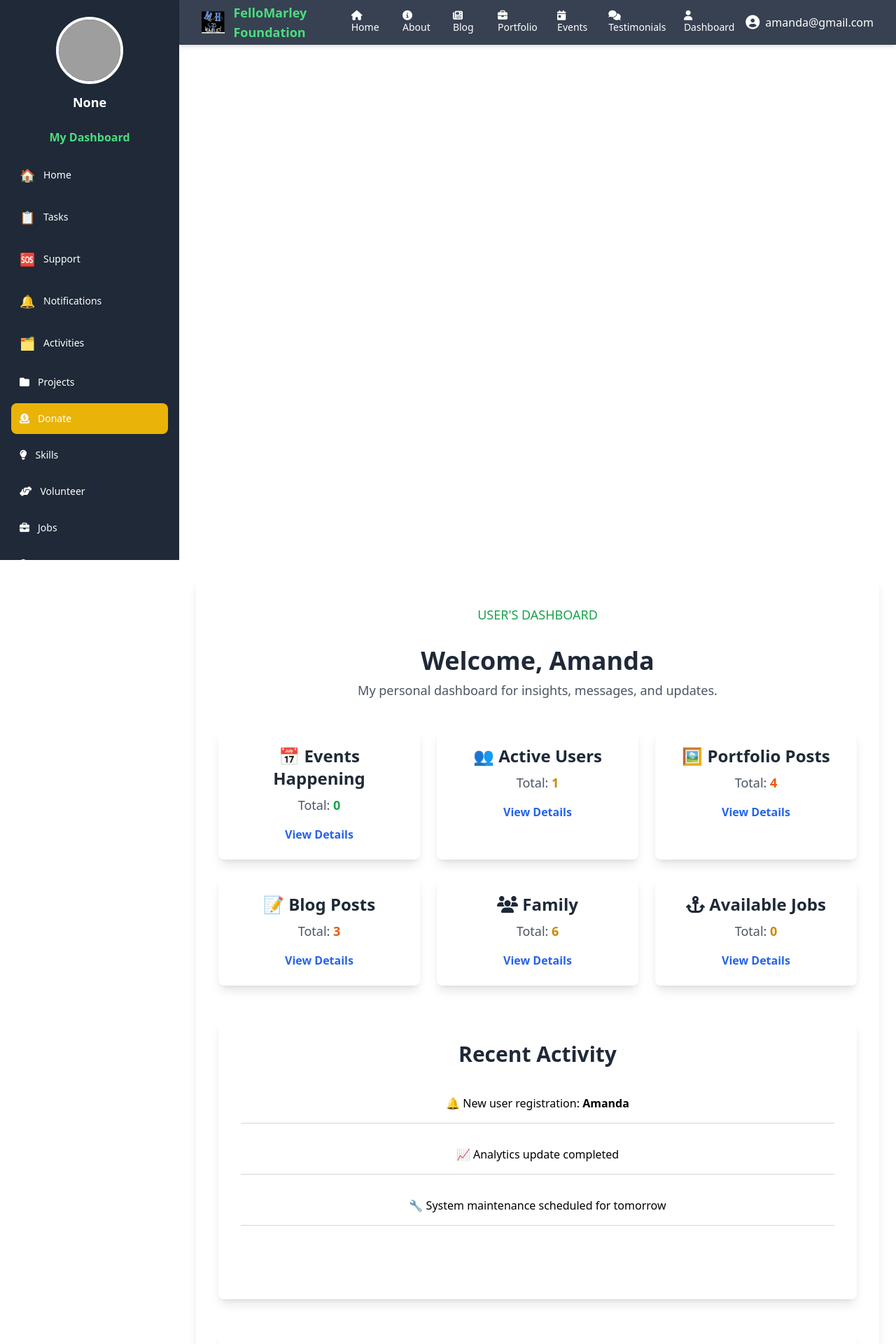
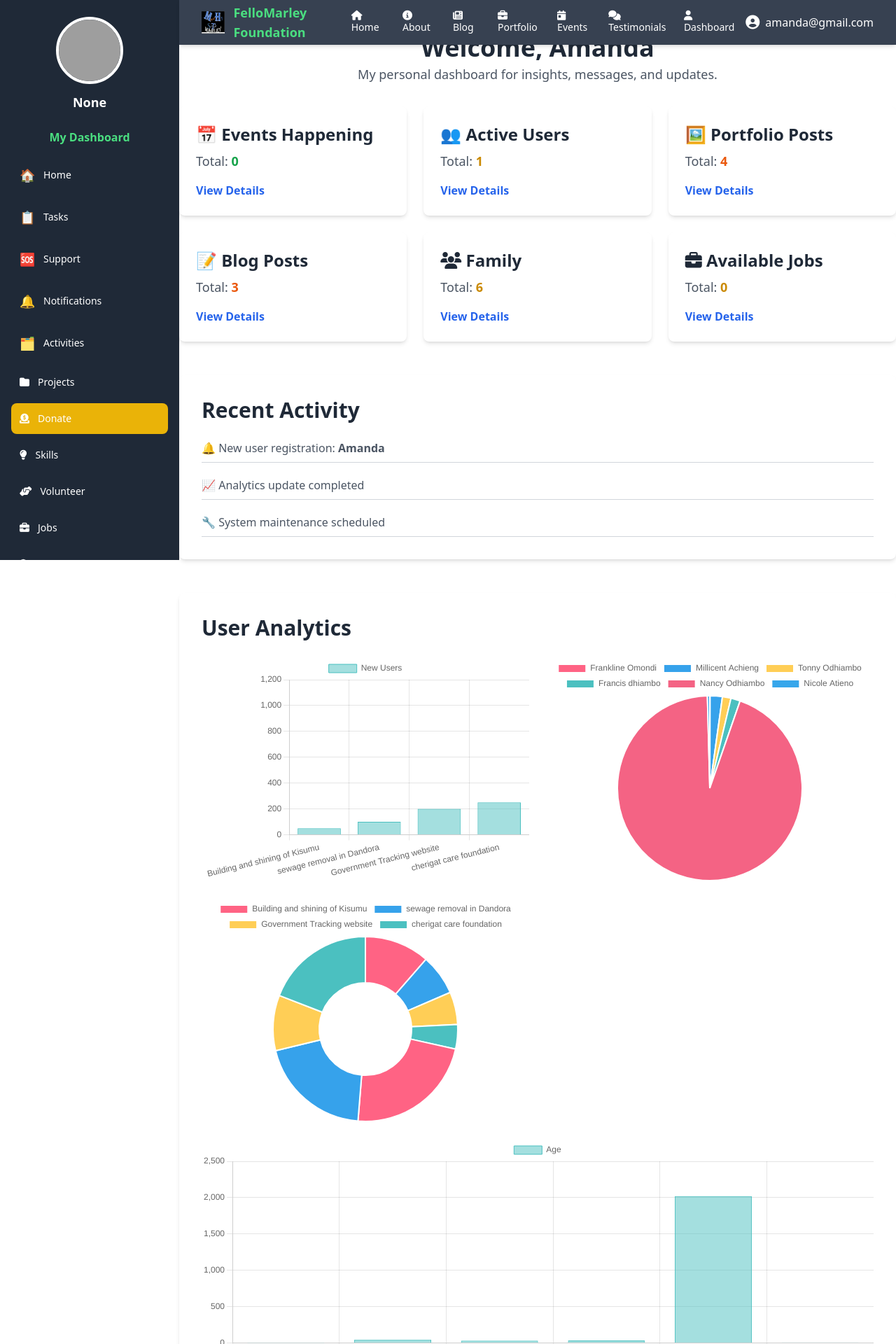
Before and after one commit to Felixngwono/Odhiambo-Felix-personal-website, a Django app: page /index/ in a window 1280 px wide; the page is wider, and only the part inside the window is pictured. Shown: the top 1920 px of that part at 70% size. Run offline with Django 4.2, Linux system fonts and the light colour scheme; a user stored in the database is signed in; data comes from the database, SQL or seed files in the repository; data that the repository does not hold is empty; parts of the project's set-up code (start-up, migrations or seed data) failed here and were passed over; some libraries are stand-ins or nearby versions; grey boxes are pictures that could not be loaded.

Commit message:
StoryTeller

```diff
--- a/Templates/index.html
+++ b/Templates/index.html
@@ -3,228 +3,160 @@
 {% load static %}
 <script src="https://cdn.tailwindcss.com"></script>
 {% include "sidebar.html" %}
-<div class="p-6 sm:ml-64 transition-all duration-300">
-        <div class="bg-white p-8 rounded-lg shadow-lg">
-        <!-- Sidebar Navigation -->
 
-        {% for message in messages %}
-            <p id="messages" class="font-semibold text-lg">{{ message }}</p>
-        {% endfor %}
+<div class="ml-64 w-[calc(100%-16rem)]">
+    <!-- Dashboard Header -->
+    <div class="text-center mt-4">
+        {% if request.user.is_superuser %}
+            <p class="text-green-600 uppercase font-semibold">Admin's Dashboard</p>
+        {% else %}
+            <p class="text-green-600 uppercase font-semibold">User's Dashboard</p>
+        {% endif %}
 
-    <!-- Main Content -->
-     {% if request.user.is_superuser %}
-         <p class=" text-center text-green-600 uppercase mt-2">Admin's Dashboard</p>
-     {% else %}
-         <p class="text-lg text-center uppercase text-green-600 mt-2">User's Dashboard</p>
-     {% endif %}
-<div class="text-center mt-8">
-    <p>
-        <h1 class="text-4xl font-bold text-center text-gray-800">Welcome, {{user}} </h1>
-        <p class="text-lg  text-center text-gray-600 mt-2">My personal dashboard for insights, messages, and updates.</p>
+        <h1 class="text-3xl sm:text-4xl font-bold text-gray-800 mt-2">Welcome, {{ user }}</h1>
+        <p class="text-gray-600 mt-1 text-sm sm:text-lg">My personal dashboard for insights, messages, and updates.</p>
+    </div>
 
-        <!-- Key Performance Indicators (KPIs) Section -->
-         <!-- Key Performance Indicators (KPIs) -->
-    <div class="mt-10 grid grid-cols-1 md:grid-cols-3 gap-6 ">
-        <div class=" p-6 rounded-lg shadow-lg hover:shadow-xl transition transform hover:scale-105">
+    <!-- KPIs Section -->
+    <div class="mt-8 grid grid-cols-1 sm:grid-cols-2 md:grid-cols-3 lg:grid-cols-3 gap-6">
+        <!-- Events -->
+        <div class="p-6 rounded-lg shadow-md hover:shadow-xl transition transform hover:scale-105 bg-white">
             <h3 class="text-2xl font-semibold text-gray-800">📅 Events Happening</h3>
             <p class="text-gray-600 mt-2 text-lg">Total: <span class="font-bold text-green-600">{{ event_count }}</span></p>
             <a href="{% url 'events' %}" class="inline-block mt-4 text-blue-600 font-semibold hover:underline">View Details</a>
         </div>
 
-        <div class=" p-6 rounded-lg shadow-lg hover:shadow-xl transition transform hover:scale-105">
+        <!-- Active Users -->
+        <div class="p-6 rounded-lg shadow-md hover:shadow-xl transition transform hover:scale-105 bg-white">
             <h3 class="text-2xl font-semibold text-gray-800">👥 Active Users</h3>
             <p class="text-gray-600 mt-2 text-lg">Total: <span class="font-bold text-yellow-600">{{ user_count }}</span></p>
-                <a href="{% url "myuser" %}" class="inline-block mt-4 text-blue-600 font-semibold hover:underline">View Details</a>
+            <a href="{% url 'myuser' %}" class="inline-block mt-4 text-blue-600 font-semibold hover:underline">View Details</a>
         </div>
 
-        <div class=" p-6 rounded-lg shadow-lg hover:shadow-xl transition transform hover:scale-105">
+        <!-- Portfolio -->
+        <div class="p-6 rounded-lg shadow-md hover:shadow-xl transition transform hover:scale-105 bg-white">
             <h3 class="text-2xl font-semibold text-gray-800">🖼️ Portfolio Posts</h3>
             <p class="text-gray-600 mt-2 text-lg">Total: <span class="font-bold text-orange-600">{{ Portfolio_count }}</span></p>
             <a href="{% url 'portfolio' %}" class="inline-block mt-4 text-blue-600 font-semibold hover:underline">View Details</a>
         </div>
 
-        <div class=" p-6 rounded-lg shadow-lg hover:shadow-xl transition transform hover:scale-105">
+        <!-- Blog Posts -->
+        <div class="p-6 rounded-lg shadow-md hover:shadow-xl transition transform hover:scale-105 bg-white">
             <h3 class="text-2xl font-semibold text-gray-800">📝 Blog Posts</h3>
             <p class="text-gray-600 mt-2 text-lg">Total: <span class="font-bold text-orange-600">{{ blog_count }}</span></p>
             <a href="{% url 'blog' %}" class="inline-block mt-4 text-blue-600 font-semibold hover:underline">View Details</a>
         </div>
 
-        <div class=" p-6 rounded-lg shadow-lg hover:shadow-xl transition transform hover:scale-105">
-            <h3 class="text-2xl font-semibold text-gray-800"><i class="fa fa-users" aria-hidden="true"></i>
-                Family</h3>
+        <!-- Family -->
+        <div class="p-6 rounded-lg shadow-md hover:shadow-xl transition transform hover:scale-105 bg-white">
+            <h3 class="text-2xl font-semibold text-gray-800"><i class="fa fa-users"></i> Family</h3>
             <p class="text-gray-600 mt-2 text-lg">Total: <span class="font-bold text-yellow-600">{{ sibling_count }}</span></p>
-                <a href="{% url "siblings_list" %}" class="inline-block mt-4 text-blue-600 font-semibold hover:underline">View Details</a>
+            <a href="{% url 'siblings_list' %}" class="inline-block mt-4 text-blue-600 font-semibold hover:underline">View Details</a>
         </div>
-        <div class=" p-6 rounded-lg shadow-lg hover:shadow-xl transition transform hover:scale-105">
-            <h3 class="text-2xl font-semibold text-gray-800"><i class="fa fa-anchor" aria-hidden="true"></i>
 
-                Available Jobs</h3>
+        <!-- Jobs -->
+        <div class="p-6 rounded-lg shadow-md hover:shadow-xl transition transform hover:scale-105 bg-white">
+            <h3 class="text-2xl font-semibold text-gray-800"><i class="fa fa-briefcase"></i> Available Jobs</h3>
             <p class="text-gray-600 mt-2 text-lg">Total: <span class="font-bold text-yellow-600">{{ jobs_count }}</span></p>
-                <a href="{% url "job_list" %}" class="inline-block mt-4 text-blue-600 font-semibold hover:underline">View Details</a>
+            <a href="{% url 'job_list' %}" class="inline-block mt-4 text-blue-600 font-semibold hover:underline">View Details</a>
         </div>
     </div>
 
-        <!-- Recent Activity Section -->
-        <section class="mt-12  p-8 rounded-lg shadow-lg min-h-[400px]">
-            <h2 class="text-3xl font-semibold text-gray-800">Recent Activity</h2>
-            <ul class="mt-6 space-y-4">
-                <li class="border-b border-gray-300 py-4">🔔 New user registration:<strong>  {{user}}</strong> </li>
+    <!-- Recent Activity -->
+    <section class="mt-12 p-6 sm:p-8 rounded-lg shadow-md bg-white">
+        <h2 class="text-2xl sm:text-3xl font-semibold text-gray-800">Recent Activity</h2>
+        <ul class="mt-4 space-y-3 text-gray-600">
+            <li class="border-b border-gray-300 py-2">🔔 New user registration: <strong>{{ user }}</strong></li>
             {% for x in eventhappenings %}
-                <li class="border-b border-gray-300 py-4">💼 New Events Happening:<strong> {{x.eventhappening}} </strong></li>
+            <li class="border-b border-gray-300 py-2">💼 New Event Happening: <strong>{{ x.eventhappening }}</strong></li>
             {% endfor %}
-                <li class="border-b border-gray-300 py-4">📈 Analytics update completed</li>
-                <li class="border-b border-gray-300 py-4">🔧 System maintenance scheduled for tomorrow</li>
+            <li class="border-b border-gray-300 py-2">📈 Analytics update completed</li>
+            <li class="border-b border-gray-300 py-2">🔧 System maintenance scheduled</li>
         </ul>
     </section>
 
-        <!-- Analytics & Graphs Section -->
-        <section id="analytics" class="mt-12  p-8 rounded-lg shadow-lg min-h-[400px]">
-            <h2 class="text-3xl font-semibold text-gray-800">User Analytics</h2>
-            <div class="grid grid-cols-1 md:grid-cols-2 gap-6 mt-6">
-                <div class="h-40">
+    <!-- Analytics Charts -->
+    <section class="mt-12 p-6 sm:p-8 rounded-lg shadow-md bg-white">
+        <h2 class="text-2xl sm:text-3xl font-semibold text-gray-800">User Analytics</h2>
+        <div class="grid grid-cols-1 sm:grid-cols-2 gap-6 mt-6">
+            <div class="h-64 sm:h-80 w-full">
                 <canvas id="userGrowthChart"></canvas>
             </div>
-                <div class="h-40">
+            <div class="h-64 sm:h-80 w-full">
                 <canvas id="trafficPieChart"></canvas>
             </div>
         </div>
-            <div class="grid grid-cols-1 md:grid-cols-2 gap-6 mt-6">
-
-                <div class="h-40">
+        <div class="grid grid-cols-1 sm:grid-cols-2 gap-6 mt-6">
+            <div class="h-64 sm:h-80 w-full">
                 <canvas id="revenueDoughnutChart"></canvas>
             </div>
         </div>
-
-            <div class="h-40">
+        <div class="h-64 sm:h-80 mt-6 w-full">
             <canvas id="eventsVsPortfolioChart"></canvas>
         </div>
-                <!-- Quick Actions -->
+
+        <!-- Quick Action -->
         <div class="mt-6">
-        <a href="{% url 'download_report' %}" target="_blank" class="p-2 bg-green-500 text-white rounded">
-            📄 View Report
-        </a>
+            <a href="{% url 'download_report' %}" target="_blank" class="p-2 bg-green-500 text-white rounded hover:bg-green-600 transition">📄 View Report</a>
         </div>
-
     </section>
-
 
 </div>
 
-<!-- JavaScript Libraries -->
-<script src="https://cdn.jsdelivr.net/npm/chart.js"></script>
-<script src="https://cdn.jsdelivr.net/npm/fullcalendar@5.10.1/main.min.js"></script>
-
-
-        <!-- User Engagement & Support Section -->
-
-</div>
-
-<!-- Chart.js for Analytics -->
+<!-- Chart.js Library -->
 <script src="https://cdn.jsdelivr.net/npm/chart.js"></script>
 <script>
-
-    var ctx1 = document.getElementById('userGrowthChart').getContext('2d');
+    // User Growth Chart
+    const ctx1 = document.getElementById('userGrowthChart').getContext('2d');
     new Chart(ctx1, {
         type: 'bar',
         data: {
-            labels: [
-            {% for portfolio in portfolios %}
-                '{{portfolio.title}}',
-            {% endfor %}
-                ],
+            labels: [{% for portfolio in portfolios %}'{{ portfolio.title }}',{% endfor %}],
             datasets: [{
                 label: 'New Users',
-                data: [50, 100, 200, 250, 300, 500, 600, 700, 800, 900, 1000, 1100],
-                backgroundColor: 'rgba(75, 192, 192, 0.5)',
-                borderColor: 'rgba(75, 192, 192, 1)',
-                borderWidth: 2
+                data: [50,100,200,250,300,500,600,700,800,900,1000,1100],
+                backgroundColor: 'rgba(75,192,192,0.5)',
+                borderColor: 'rgba(75,192,192,1)',
+                borderWidth: 1
             }]
         },
-        options: {
-            responsive: true,
-            maintainAspectRatio: false
-        }
+        options: { responsive:true, maintainAspectRatio:false }
     });
 
-    var ctx2 = document.getElementById('trafficPieChart').getContext('2d');
+    // Traffic Pie Chart
+    const ctx2 = document.getElementById('trafficPieChart').getContext('2d');
     new Chart(ctx2, {
         type: 'pie',
         data: {
-        labels: [
-            {% for sibling in siblings %}
-                '{{ sibling.name }}'{% if not forloop.last %},{% endif %}
-            {% endfor %}
-        ],
-        datasets: [{
-            data: [
-                {% for x in siblings %}
-                    {{ x.age }}{% if not forloop.last %},{% endif %}
-                {% endfor %}
-            ],
-            backgroundColor: ['#ff6384', '#36a2eb', '#ffce56', '#4bc0c0', '#f46384', '#36a6eb', '#ff8e56', '#4b80c0']
-        }]
+            labels: [{% for sibling in siblings %}'{{ sibling.name }}'{% if not forloop.last %},{% endif %}{% endfor %}],
+            datasets:[{data:[{% for x in siblings %}{{ x.age }}{% if not forloop.last %},{% endif %}{% endfor %}],
+            backgroundColor:['#ff6384','#36a2eb','#ffce56','#4bc0c0','#f46384','#36a6eb','#ff8e56','#4b80c0']}]
         },
-    options: {
-        responsive: true,
-        maintainAspectRatio: false
-    }
+        options: { responsive:true, maintainAspectRatio:false }
     });
 
-    var ctx4 = document.getElementById('revenueDoughnutChart').getContext('2d');
+    // Revenue Doughnut
+    const ctx4 = document.getElementById('revenueDoughnutChart').getContext('2d');
     new Chart(ctx4, {
-        type: 'doughnut',
-        data: {
-            labels: [
-            {% for portfolio in portfolios %}
-                '{{portfolio.title}}',
-            {% endfor %}
-                ],
-            datasets: [{
-                data: [40, 25, 20, 15,80,70,34,67],
-                backgroundColor: ['#ff6384', '#36a2eb', '#ffce56']
-            }]
+        type:'doughnut',
+        data:{
+            labels:[{% for portfolio in portfolios %}'{{portfolio.title}}',{% endfor %}],
+            datasets:[{data:[40,25,20,15,80,70,34,67], backgroundColor:['#ff6384','#36a2eb','#ffce56','#4bc0c0']}]
         },
-        options: {
-            responsive: true,
-            maintainAspectRatio: false
-        }
+        options:{responsive:true, maintainAspectRatio:false}
     });
 
-    var ctx5 = document.getElementById('eventsVsPortfolioChart').getContext('2d');
-    new Chart(ctx5, {
-        type: 'bar',
-        data: {
-            labels: [
-            {% for sibling in siblings %}
-                '{{sibling.name}}',
-            {% endfor %}
-                ],
-            datasets: [
-                {
-                    label: 'Age',
-                    data: [
-                    {% for x in siblings %}
-                        '{{x.age}}',
-                    {% endfor %}
-                        ],
-                    backgroundColor: 'rgba(75, 192, 192, 0.5)',
-                    borderColor: 'rgba(75, 192, 192, 1)',
-                    borderWidth: 2
+    // Events vs Portfolio
+    const ctx5 = document.getElementById('eventsVsPortfolioChart').getContext('2d');
+    new Chart(ctx5,{
+        type:'bar',
+        data:{
+            labels:[{% for sibling in siblings %}'{{ sibling.name }}',{% endfor %}],
+            datasets:[{label:'Age',data:[{% for x in siblings %}{{ x.age }},{% endfor %}],backgroundColor:'rgba(75,192,192,0.5)', borderColor:'rgba(75,192,192,1)', borderWidth:1}]
         },
-
-            ]
-        },
-        options: {
-            responsive: true,
-            maintainAspectRatio: false,
-            scales: {
-                y: {
-                    beginAtZero: true
-                }
-            }
-        }
+        options:{responsive:true, maintainAspectRatio:false, scales:{y:{beginAtZero:true}}}
     });
 </script>
-</div>
+
 {% include "footer.html" %}
 {% endblock content %}
--- a/Templates/sidebar.html
+++ b/Templates/sidebar.html
@@ -2,17 +2,16 @@
 
 <!-- Mobile Toggle Button -->
 <button id="sidebarToggle"
-        class="sm:hidden fixed top-4 left-4 z-50 bg-gray-800 text-white p-3 rounded-lg shadow-lg hover:bg-gray-700 transition">
+        class="sm:hidden relative top-4 left-4 z-50 bg-gray-800 text-white p-3 rounded-lg shadow-lg hover:bg-gray-700 transition">
   ☰
 </button>
 
 <!-- Mobile Overlay -->
-<div id="sidebarOverlay"
-     class="absolute inset-0 bg-black bg-opacity-50 hidden z-30 sm:hidden"></div>
+<div id="sidebarOverlay" class="fixed inset-0 bg-black bg-opacity-50 hidden z-30 sm:hidden"></div>
 
 <!-- Sidebar -->
 <aside id="default-sidebar"
-       class="absolute sm:sticky top-0 left-0 z-40 w-64 h-screen bg-gray-800 text-white
+       class="fixed top-0 left-0 z-40 w-64 h-screen bg-gray-800 text-white
               transform -translate-x-full sm:translate-x-0
               transition-transform duration-300 flex flex-col">
 
@@ -97,25 +96,25 @@ document.addEventListener("DOMContentLoaded", function () {
     const sidebar = document.getElementById("default-sidebar");
     const overlay = document.getElementById("sidebarOverlay");
 
-  // Mobile default hide
+    // Hide sidebar by default on mobile
     if (window.innerWidth < 640) {
       sidebar.classList.add("-translate-x-full");
       overlay.classList.add("hidden");
     }
 
-  // Toggle sidebar on mobile
+    // Toggle sidebar
     toggleBtn.addEventListener("click", function () {
       sidebar.classList.toggle("-translate-x-full");
       overlay.classList.toggle("hidden");
     });
 
-  // Click overlay to hide sidebar
+    // Click overlay to hide
     overlay.addEventListener("click", function () {
       sidebar.classList.add("-translate-x-full");
       overlay.classList.add("hidden");
     });
 
-  // Resize handler
+    // Optional: close sidebar on window resize for mobile
     window.addEventListener("resize", function() {
       if (window.innerWidth >= 640) {
         sidebar.classList.remove("-translate-x-full");
```
Lines whose indentation alone changed are shown as unchanged.
